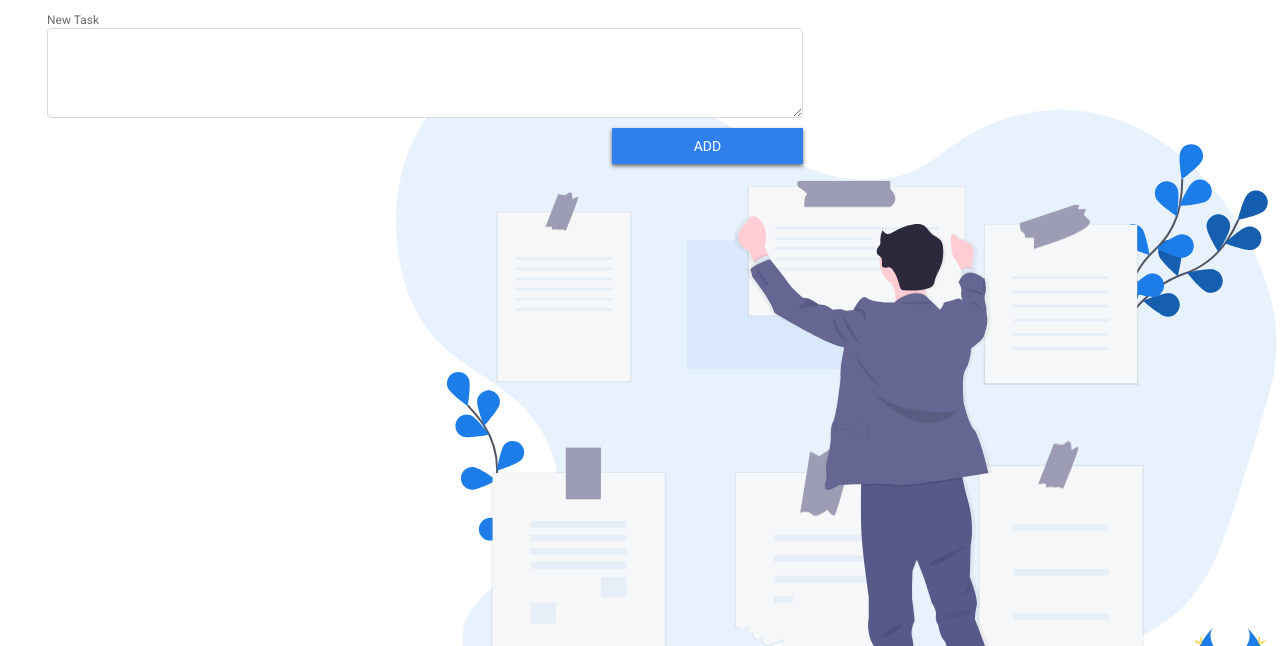
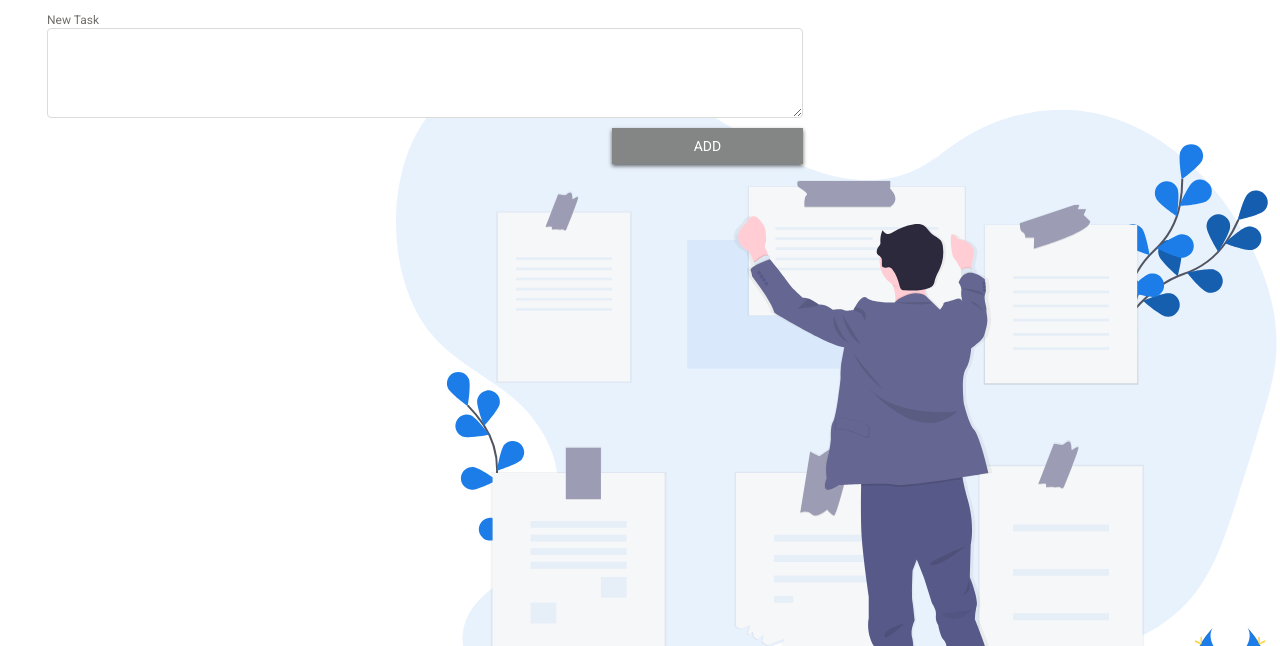
Before and after one commit to Rorshah22/todo_on_react, a React app: page / in a window 1280 px wide. Shown: the part 154-800 px from the top of the page. Built offline with nearby package versions, Linux system fonts and the light colour scheme.

Commit message:
fix: add task reverse

```diff
--- a/src/components/add-task/add-task.js
+++ b/src/components/add-task/add-task.js
@@ -19,7 +19,9 @@ export default class AddTask extends Component {
       this.handleSubmit(event);
     }
   };
+
   render() {
+    const dis = this.state.value === '' ? true : false;
     return (
       <section className="field-add-task">
         <form
@@ -39,7 +41,7 @@ export default class AddTask extends Component {
       Осталось символов: <output className="char-length">120</output>{' '}
     </span> */}
 
-          <button type="submit" className="btn btn-add-task">
+          <button type="submit" className="btn btn-add-task" disabled={dis}>
             ADD
           </button>
         </form>
--- a/src/components/app/App.js
+++ b/src/components/app/App.js
@@ -78,7 +78,6 @@ export default class App extends Component {
     };
 
     this.setState(({ todoData }) => {
-      if (!text) return;
       const newArray = [...todoData, newTask];
       localStorage.setItem('todoData', JSON.stringify(newArray));
       return { todoData: newArray };
@@ -114,7 +113,6 @@ export default class App extends Component {
       default:
         return items;
     }
-    // localStorage.setItem('navigation', JSON.stringify(navigation));
   }
 
   componentDidMount() {
@@ -125,7 +123,6 @@ export default class App extends Component {
     this.setState({ todoData });
   }
   render() {
-    // this.state.todoData = this.localSt;
     const { todoData, term, navigation } = this.state;
 
     const visibleItems = this.filter(this.search(todoData, term), navigation);
--- a/src/components/todo-list/todo-list.js
+++ b/src/components/todo-list/todo-list.js
@@ -22,7 +22,7 @@ const ToDoList = ({
   });
   return (
     <section className="list">
-      <ul className="todo-list">{elements}</ul>
+      <ul className="todo-list">{elements.reverse()}</ul>
     </section>
   );
 };
--- a/src/scss/components/_main.scss
+++ b/src/scss/components/_main.scss
@@ -41,6 +41,9 @@
   &:active {
     transform: translateY(1px);
     box-shadow: 0 2px 10px #838685;
+  }
+  &:disabled {
+    background: #838685;
   }
 }
 
```
